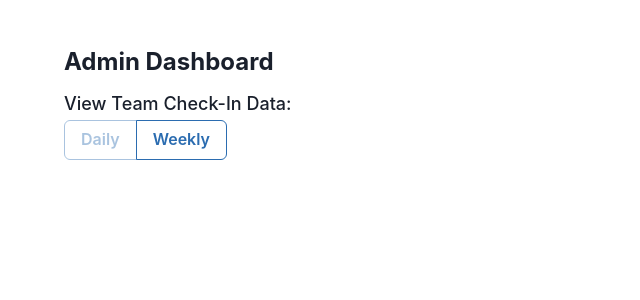
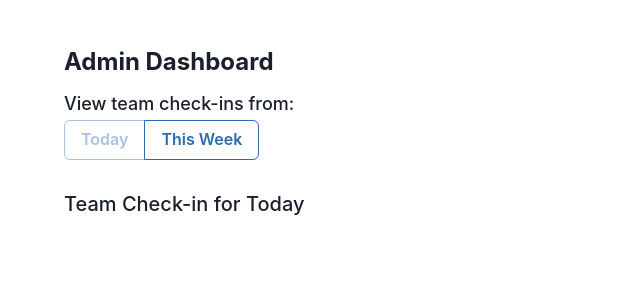
Before and after one commit to nramkissoon/Kona-take-home, a Next.js app: page / in a window 1280 px wide. Shown: the top 300 px of the page, without its empty margins (0-640 px from the left). Built offline with nearby package versions, Linux system fonts and the light colour scheme.

Commit message:
change naming for aggregations to make more sense

```diff
--- a/src/components/AggregationLevelButtonGroup.tsx
+++ b/src/components/AggregationLevelButtonGroup.tsx
@@ -4,23 +4,23 @@ export const AggregationLevelButtonGroup = ({
   currentSelection,
   setAggregationLevel,
 }: {
-  currentSelection: "daily" | "weekly";
-  setAggregationLevel: (aggregationLevel: "daily" | "weekly") => void;
+  currentSelection: "today" | "week";
+  setAggregationLevel: (aggregationLevel: "today" | "week") => void;
 }) => {
   return (
     <ButtonGroup variant="outline" isAttached size="md" colorScheme="blue">
       <Button
-        onClick={() => setAggregationLevel("daily")}
+        onClick={() => setAggregationLevel("today")}
         mr="-px"
-        isDisabled={currentSelection === "daily"}
+        isDisabled={currentSelection === "today"}
       >
-        Daily
+        Today
       </Button>
       <Button
-        onClick={() => setAggregationLevel("weekly")}
-        isDisabled={currentSelection === "weekly"}
+        onClick={() => setAggregationLevel("week")}
+        isDisabled={currentSelection === "week"}
       >
-        Weekly
+        This Week
       </Button>
     </ButtonGroup>
   );
--- a/src/pages/index.tsx
+++ b/src/pages/index.tsx
@@ -6,8 +6,8 @@ import React from "react";
 
 const Home: NextPage = () => {
   const [aggregationLevel, setAggregationLevel] = React.useState<
-    "daily" | "weekly"
-  >("daily");
+    "today" | "week"
+  >("today");
   return (
     <PageContainer>
       <Box>
@@ -24,13 +24,26 @@ const Home: NextPage = () => {
           fontWeight="medium"
           mb=".3em"
         >
-          View Team Check-In Data:
+          View team check-ins from:
         </Heading>
         <AggregationLevelButtonGroup
           setAggregationLevel={setAggregationLevel}
           currentSelection={aggregationLevel}
         />
       </Box>
+      <Box mt="2em">
+        <Heading
+          as="h2"
+          textAlign="left"
+          w="full"
+          fontSize="xl"
+          fontWeight="medium"
+          mb=".3em"
+        >
+          Team Check-in for{" "}
+          {aggregationLevel === "today" ? "Today" : "This Week"}
+        </Heading>
+      </Box>
     </PageContainer>
   );
 };
```
